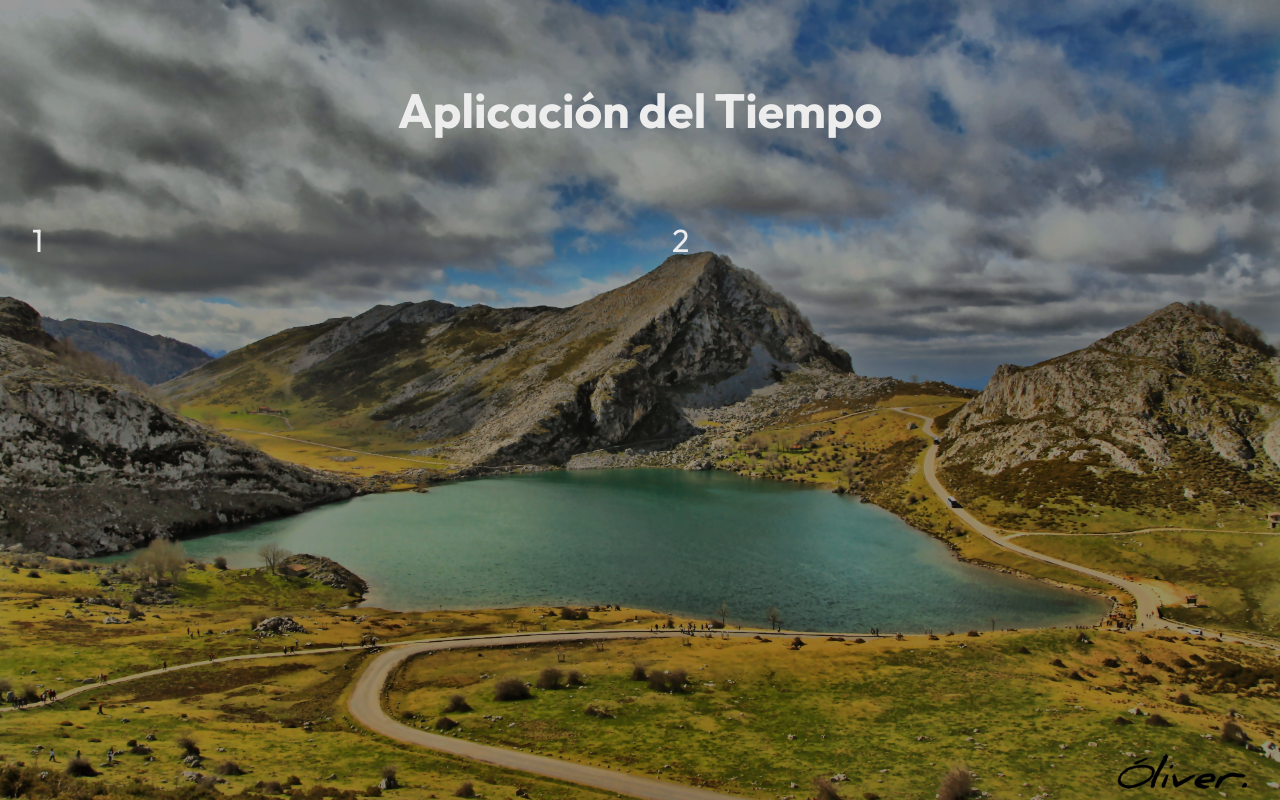
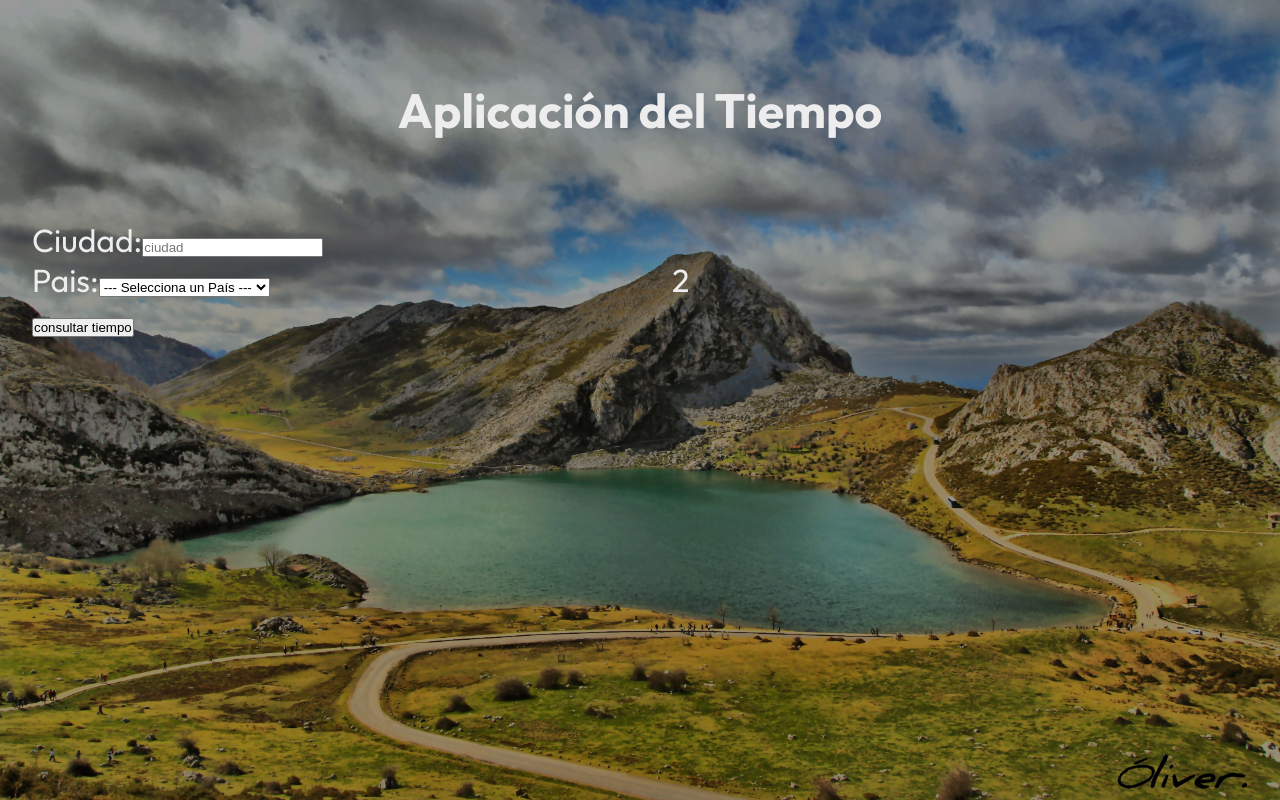
Before and after one commit to JohnnyBC2022/clima-react-typescript, a React (Vite) app: page / in a window 1280 px wide. Built offline with nearby package versions, Linux system fonts and the light colour scheme.

Commit message:
feat: form created

```diff
--- a/src/App.tsx
+++ b/src/App.tsx
@@ -1,4 +1,5 @@
 import styles from './App.module.css'
+import Form from './components/Form/Form'
 
 function App() {
 
@@ -7,7 +8,7 @@
     <>
       <h1 className={styles.title}>Aplicación del Tiempo</h1>
       <div className={styles.container}>
-        <p>1</p>
+        <Form/>
         <p>2</p>
       </div>
     </>
--- /dev/null
+++ b/src/components/Form/Form.tsx
@@ -0,0 +1,26 @@
+import { countries } from "../../data/countries";
+
+export default function Form() {
+  return (
+    <form>
+      <div>
+        <label htmlFor="city">Ciudad:</label>
+        <input id="city" type="text" name="city" placeholder="ciudad" />
+      </div>
+
+      <div>
+        <label htmlFor="city">Pais:</label>
+        <select>
+        <option value="">--- Selecciona un País ---</option>
+        {countries.map((country) => (
+          <option key={country.code} value={country.name}>
+            {country.name}
+          </option>
+        ))}
+        </select>
+      </div>
+
+      <input type="submit" value="consultar tiempo" />
+    </form>
+  );
+}
--- /dev/null
+++ b/src/data/countries.ts
@@ -0,0 +1,9 @@
+export const countries = [
+    {code: 'ES', name:'España'},
+    {code: 'US', name:'Estados Unidos'},
+    {code: 'MX', name:'México'},
+    {code: 'AR', name:'Argentina'},
+    {code: 'CO', name:'Colombia'},
+    {code: 'CR', name:'España'},
+    {code: 'PE', name:'Perú'}
+]
```
Also changed, not shown: src/components/Form/Form.module.css (added).
